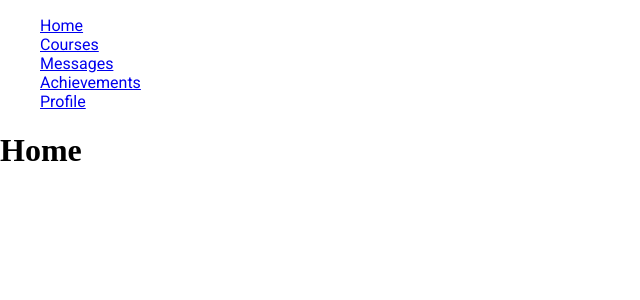
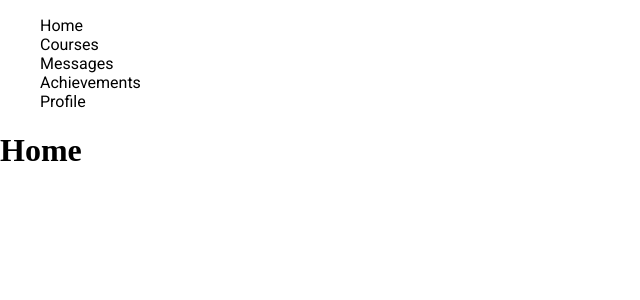
Before and after one commit to samdarrehshourian/Hands-Up, a React (Create React App) app: page / in a window 1280 px wide. Shown: the top 300 px of the page, without its empty margins (0-640 px from the left). Built offline with nearby package versions, Linux system fonts and the light colour scheme.

Commit message:
Added two font weights for bold and regular. Also changed the font color and remove the underline from the links.

```diff
--- a/src/scss-style/Fonts.scss
+++ b/src/scss-style/Fonts.scss
@@ -3,3 +3,6 @@
 
 //Montserrat Bold and regular
 @import url('https://fonts.googleapis.com/css2?family=Montserrat:wght@400;700&display=swap');
+
+$regular: 400;
+$bold: 700;
--- a/src/scss-style/MenuBar.scss
+++ b/src/scss-style/MenuBar.scss
@@ -9,6 +9,8 @@
         a {
             font-family: 'Roboto', sans-serif;
             font-weight: regular;
+            color: $black;
+            text-decoration: none;
         }
       }
 }
```
